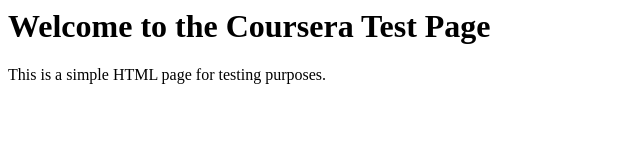
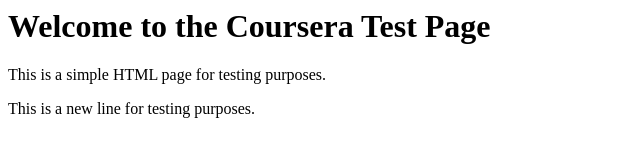
Before and after one commit to PedroSalas83/coursera-test, a plain HTML site: page index.html in a window 1280 px wide. Shown: the whole page, without its empty margins (0-640 px from the left). Drawn offline with Linux system fonts and the light colour scheme.

Commit message:
new line added in  index.html page

```diff
--- a/index.html
+++ b/index.html
@@ -5,5 +5,6 @@
 <body>
     <h1>Welcome to the Coursera Test Page</h1>
     <p>This is a simple HTML page for testing purposes.</p>
+    <p>This is a new line for testing purposes.</p>
 </body>
 </html>
```
